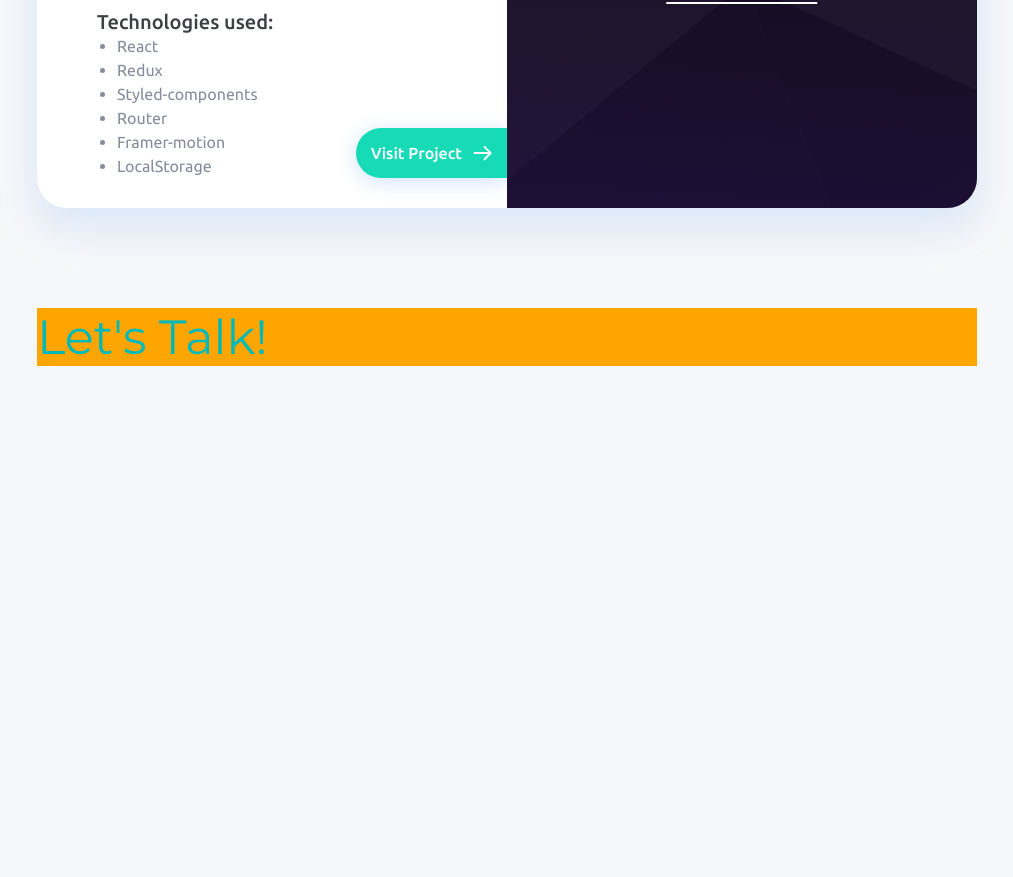
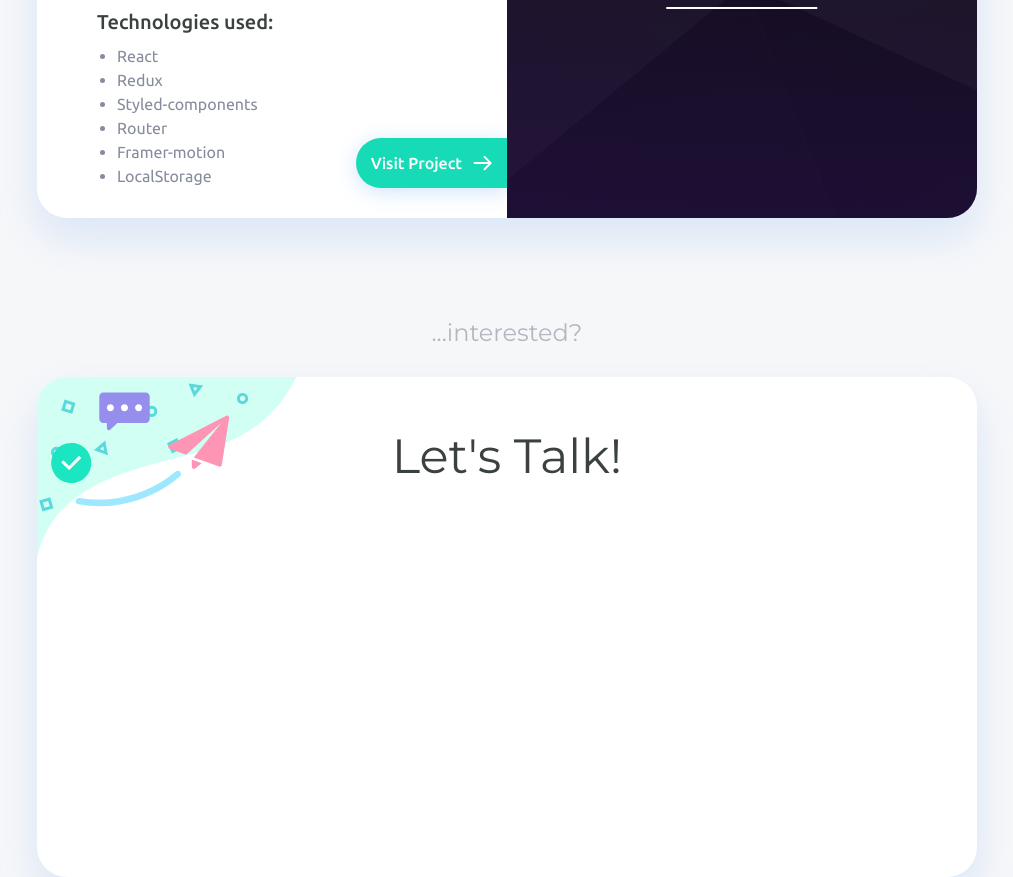
Before and after one commit to John-Kodes/portfolio, a React (Create React App) app: page / in a window 1280 px wide. Shown: the part 2657-3534 px from the top of the page, without its empty margins (133-1146 px from the left). Before the commit the page ends 3023 px from the top, so only its background shows below. Built offline with nearby package versions, Linux system fonts and the light colour scheme.

Commit message:
contact Card created, form not yet implemented

```diff
--- a/src/components/ContactSection.js
+++ b/src/components/ContactSection.js
@@ -1,3 +1,5 @@
+// Svg
+import { ReactComponent as ContactDecor } from "../img/contactDecor.svg";
 // Animation
 import { motion } from "framer-motion";
 // Styles
@@ -6,15 +8,56 @@ import styled from "styled-components";
 const ContactSection = () => {
   return (
     <StyledContactSection>
-      <h1>Let's Talk!</h1>
+      <h1 className="title-faint">...interested?</h1>
+      <ContactCard>
+        <ContactDecor />
+        <h1>Let's Talk!</h1>
+      </ContactCard>
     </StyledContactSection>
   );
 };
 
+const ContactCard = styled(motion.div)`
+  position: relative;
+
+  display: grid;
+  grid-template-columns: repeat(3, 1fr);
+  justify-items: center;
+
+  background-color: #fff;
+  border-radius: 3rem;
+  width: 100%;
+  min-height: 50rem;
+  padding: 5rem;
+  box-shadow: 0 2rem 4rem ${(props) => props.theme.boxShadow200};
+
+  overflow: hidden;
+
+  h1 {
+    grid-column: 1/-1;
+    color: ${(props) => props.theme.black};
+  }
+  svg {
+    position: absolute;
+    top: 0;
+    left: 0;
+  }
+`;
+
 const StyledContactSection = styled(motion.div)`
   grid-row: 5;
   grid-column: col-start 2 / col-end 7;
-  background-color: orange;
+
+  display: flex;
+  flex-direction: column;
+  justify-content: center;
+  align-items: center;
+  gap: 3rem;
+
+  .title-faint {
+    font-size: 2.4rem;
+    color: #b3b8c0;
+  }
 `;
 
 export default ContactSection;
--- a/src/components/ProjectsSection.js
+++ b/src/components/ProjectsSection.js
@@ -16,7 +16,7 @@ const ProjectsSection = () => {
 
     hover: {
       x: 6,
-      transition: { duration: 0.05 },
+      transition: { duration: 0.2 },
     },
   };
   return (
@@ -52,7 +52,7 @@ const ProjectsSection = () => {
           </div>
         </CardDesc>
         <CardContent>
-          <motion.button whileHover={{ width: "12rem" }}>
+          <motion.button whileHover={{ width: "14rem" }}>
             <GithubLogo />
             <p>view code</p>
           </motion.button>
@@ -96,17 +96,14 @@ const CardContent = styled(motion.div)`
     border: 3px solid #fff;
     border-radius: 100rem;
     padding: 5px 5px 5px 12px;
-    width: 2.5rem;
+    width: 4.8rem;
 
-    transition: all 0.5s;
     overflow: hidden;
 
     svg {
       display: block;
-      min-height: 3.2rem;
+      max-width: 3.2rem;
       min-width: 3.2rem;
-      max-height: 3.2rem;
-      max-width: 3.2rem;
     }
 
     p {
@@ -137,7 +134,7 @@ const CardContent = styled(motion.div)`
 `;
 const CardDesc = styled(motion.div)`
   position: relative;
-  flex: 0 0 calc(50% - 12rem);
+  flex: 0 0 50%;
 
   display: flex;
   flex-direction: column;
@@ -160,8 +157,6 @@ const CardDesc = styled(motion.div)`
     border-radius: 10rem 0 0 10rem;
     box-shadow: 0 4px 2rem ${(props) => props.theme.boxShadow300};
 
-    transition: transform 0.2s;
-
     svg {
       display: block;
       height: 2rem;
@@ -182,13 +177,12 @@ const CardDesc = styled(motion.div)`
   }
 
   ul {
-    margin-left: 2rem;
+    margin: 1rem 0 0 2rem;
   }
 `;
 
 const ProjectCard = styled(motion.div)`
   display: flex;
-  box-sizing: content-box;
 
   background-color: #fff;
   width: 100%;
--- a/src/globals/GlobalStyles.js
+++ b/src/globals/GlobalStyles.js
@@ -21,7 +21,7 @@ const GlobalStyles = createGlobalStyle`
     // Yeseva One = 400
     // Montserrat = 300/400/600
     body{
-        box-sizing: content-box;
+        box-sizing: border-box;
         font-family: 'Ubuntu', sans-serif;
         font-weight: 400;
         background-color: ${(props) => props.theme.pageBg100};
```
Also changed, not shown: src/img/contactDecor.svg (added).
